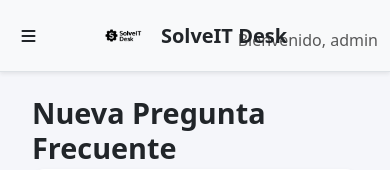
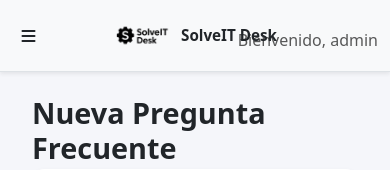
Before and after one commit to medinabenjamin/tickets-v1.0, a Django app: page /faq/nueva/ in a window 390 px wide. Shown: the top 170 px of the page. Run offline with Django 5.2, Linux system fonts and the light colour scheme; a user stored in the database is signed in.

Commit message:
Adjust header brand logo sizing

```diff
--- a/soporte/static/soporte/css/styles.css
+++ b/soporte/static/soporte/css/styles.css
@@ -10,6 +10,36 @@
 body {
     overflow-x: hidden;
     background-color: #f5f6fa;
+}
+
+/* Contenedor de marca alineado */
+.navbar-brand{
+  padding-top: 0;
+  padding-bottom: 0;
+  display: inline-flex;
+  align-items: center;
+  gap: .5rem;
+}
+
+/* Logo: altura = alto del header – margen interno para respiración */
+.brand-logo{
+  height: calc(var(--header-h) - 12px);   /* 6px de respiro arriba y abajo */
+  max-height: calc(var(--header-h) - 12px);
+  width: auto;                /* conserva proporción */
+  object-fit: contain;        /* evita deformaciones */
+  display: block;
+  image-rendering: -webkit-optimize-contrast; /* mejor nitidez en PNG */
+}
+
+/* Texto al lado del logo: no fuerces el alto del header */
+.brand-text{
+  line-height: 1;
+  white-space: nowrap;
+}
+
+/* En pantallas muy pequeñas, evita que el logo empuje elementos */
+@media (max-width: 575.98px){
+  .brand-text{ font-size: .95rem; }
 }
 
 #wrapper{ display:flex; }
@@ -127,10 +157,7 @@ body {
     color: #212529;
 }
 
-.main-navbar-brand .sidebar-logo {
-    height: 42px;
-    max-height: 52px;
-    width: auto;
+.main-navbar-brand .brand-logo {
     filter: brightness(0);
 }
 
--- a/soporte/templates/soporte/base.html
+++ b/soporte/templates/soporte/base.html
@@ -59,9 +59,9 @@
                             <span class="nav-link">Bienvenido, {{ request.user.username }}</span>
                         </li>
                     </ul>
-                    <a href="{% url 'dashboard_principal' %}" class="navbar-brand main-navbar-brand d-inline-flex align-items-center justify-content-center gap-2 position-absolute top-50 start-50 translate-middle">
-                        <img src="{% static 'soporte/solveit-desk.png' %}" alt="SolveIT Desk" class="sidebar-logo">
-                        <span>SolveIT Desk</span>
+                    <a href="{% url 'dashboard_principal' %}" class="navbar-brand main-navbar-brand d-flex align-items-center justify-content-center gap-2 position-absolute top-50 start-50 translate-middle">
+                        <img src="{% static 'soporte/solveit-desk.png' %}" alt="SolveIT Desk" class="brand-logo">
+                        <span class="brand-text">SolveIT Desk</span>
                     </a>
                 </div>
             </nav>
```
